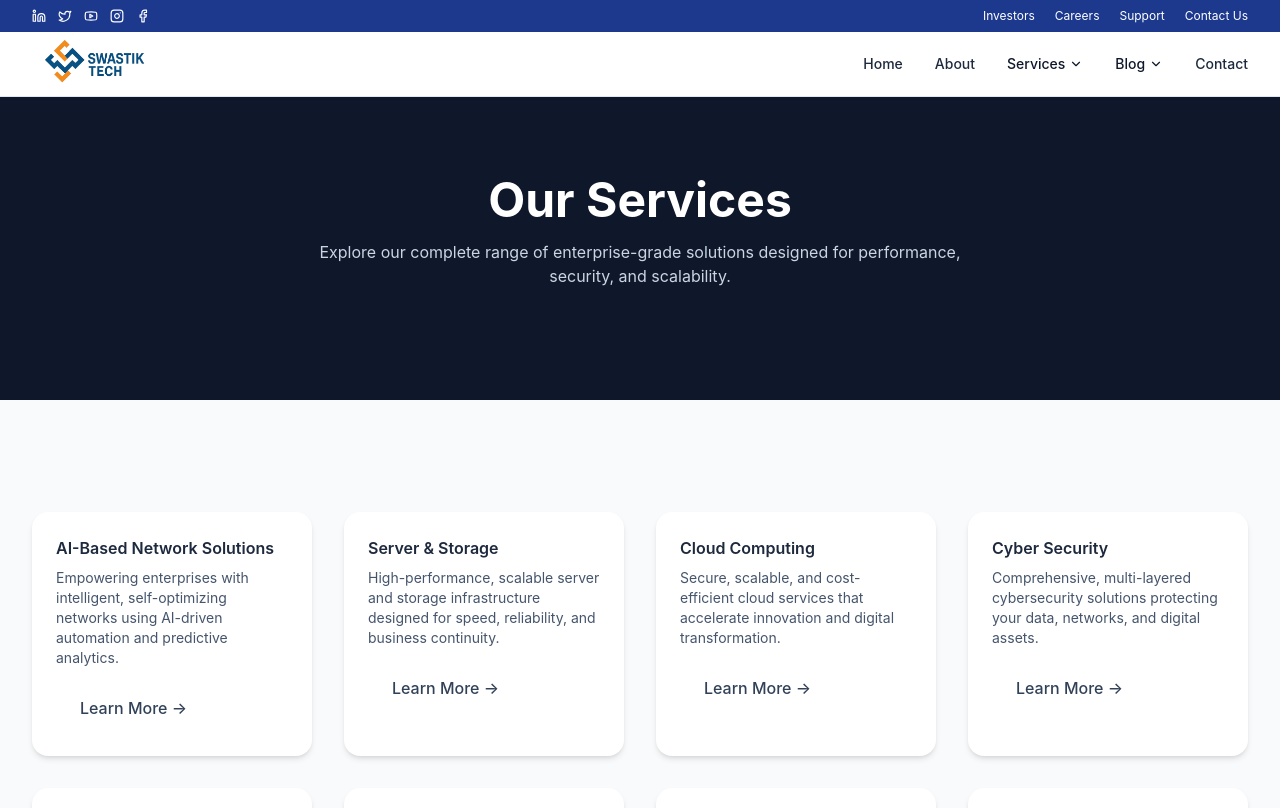
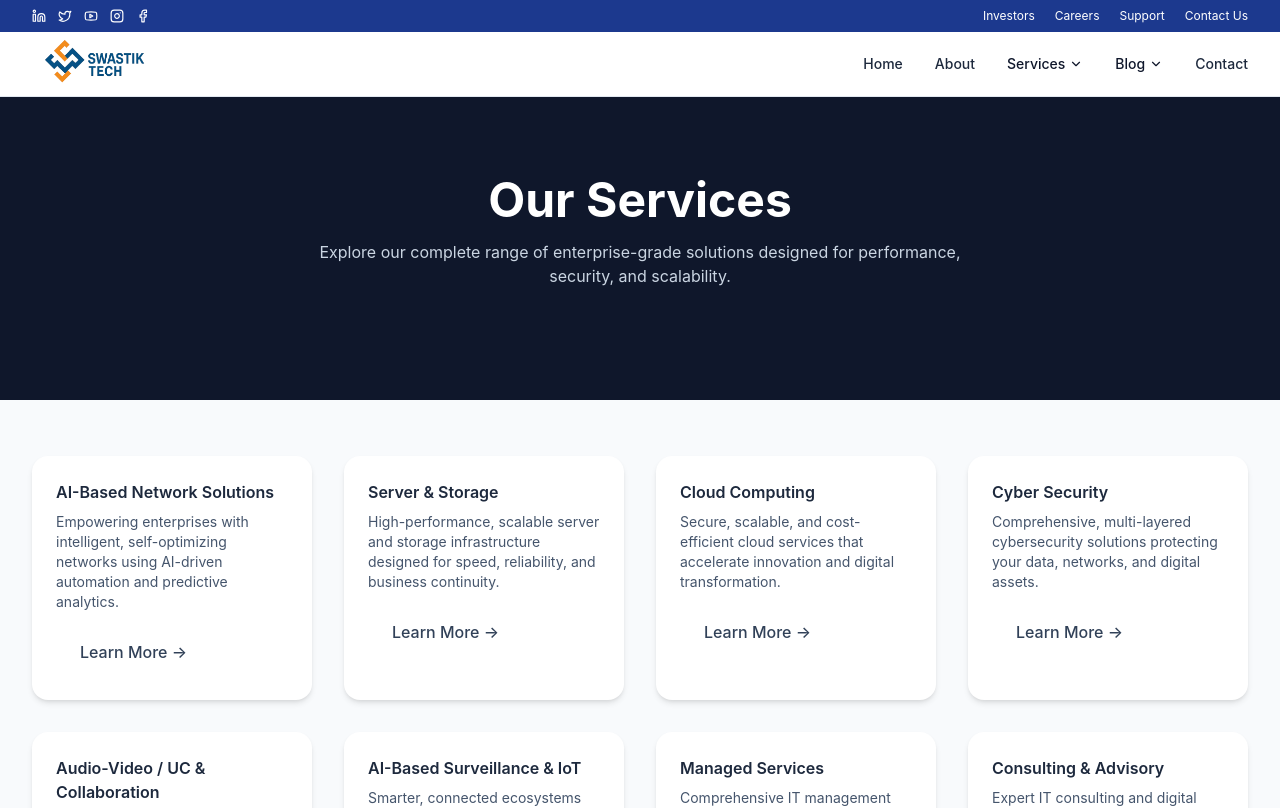
Before and after one commit to digitaldominationio/swastiktech, a React (Vite) app: page /services in a window 1280 px wide. Shown: the top 808 px of the page. Built offline with nearby package versions, Linux system fonts and the light colour scheme.

Commit message:
change in service

```diff
--- a/src/components/sections/Hero.jsx
+++ b/src/components/sections/Hero.jsx
@@ -69,7 +69,7 @@ export default function Hero() {
   const slide = slides[index]
 
   return (
-   <section className="relative bg-slate-900 text-white overflow-hidden min-h-[75vh] md:min-h-[70vh] flex items-center pt-20 md:pt-0">
+   <section className="relative bg-slate-900 text-white overflow-hidden min-h-[75vh] md:min-h-[80vh] flex items-center pt-20 md:pt-0">
   {/* Background Image */}
   <div className="absolute inset-0">
     <img
--- a/src/components/sections/ServicesGrid.jsx
+++ b/src/components/sections/ServicesGrid.jsx
@@ -7,7 +7,7 @@ import Container from "../layout/Container"
 
 export default function ServicesGrid() {
   return (
-    <section className="py-20 md:py-28 bg-slate-50" id="services">
+    <section className="py-20 md:py-14 bg-slate-50" id="services">
       <Container>
         <div className="text-center mb-12">
           <h2 className="text-3xl md:text-4xl font-bold text-slate-800">
--- a/src/pages/Services/ServicesIndex.jsx
+++ b/src/pages/Services/ServicesIndex.jsx
@@ -12,7 +12,7 @@ export default function ServicesIndex() {
         title="Our Services"
         subtitle="Explore our complete range of enterprise-grade solutions designed for performance, security, and scalability."
       />
-      <section className="py-20 md:py-28 bg-slate-50">
+      <section className="py-20 md:py-14 bg-slate-50">
         <Container>
           <div className="grid sm:grid-cols-2 lg:grid-cols-4 gap-8">
             {SERVICES.map((srv) => (
```
